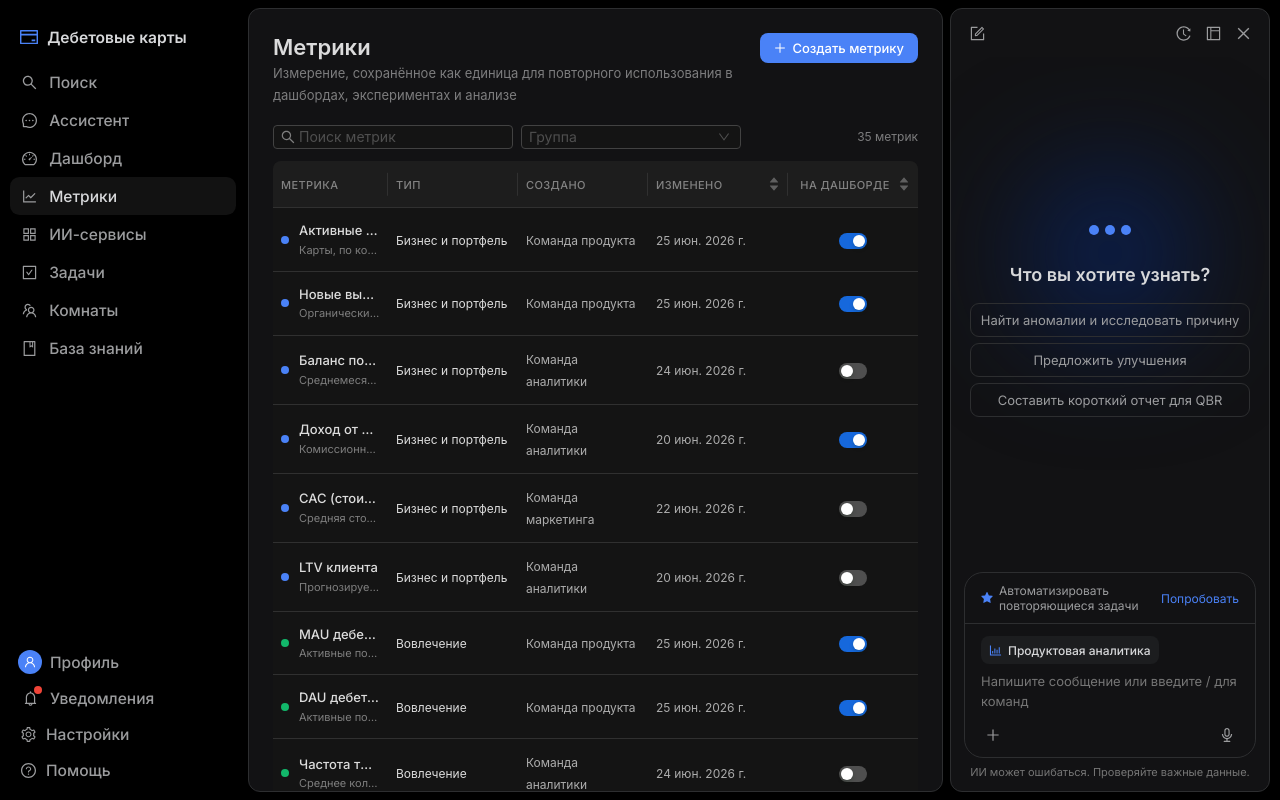
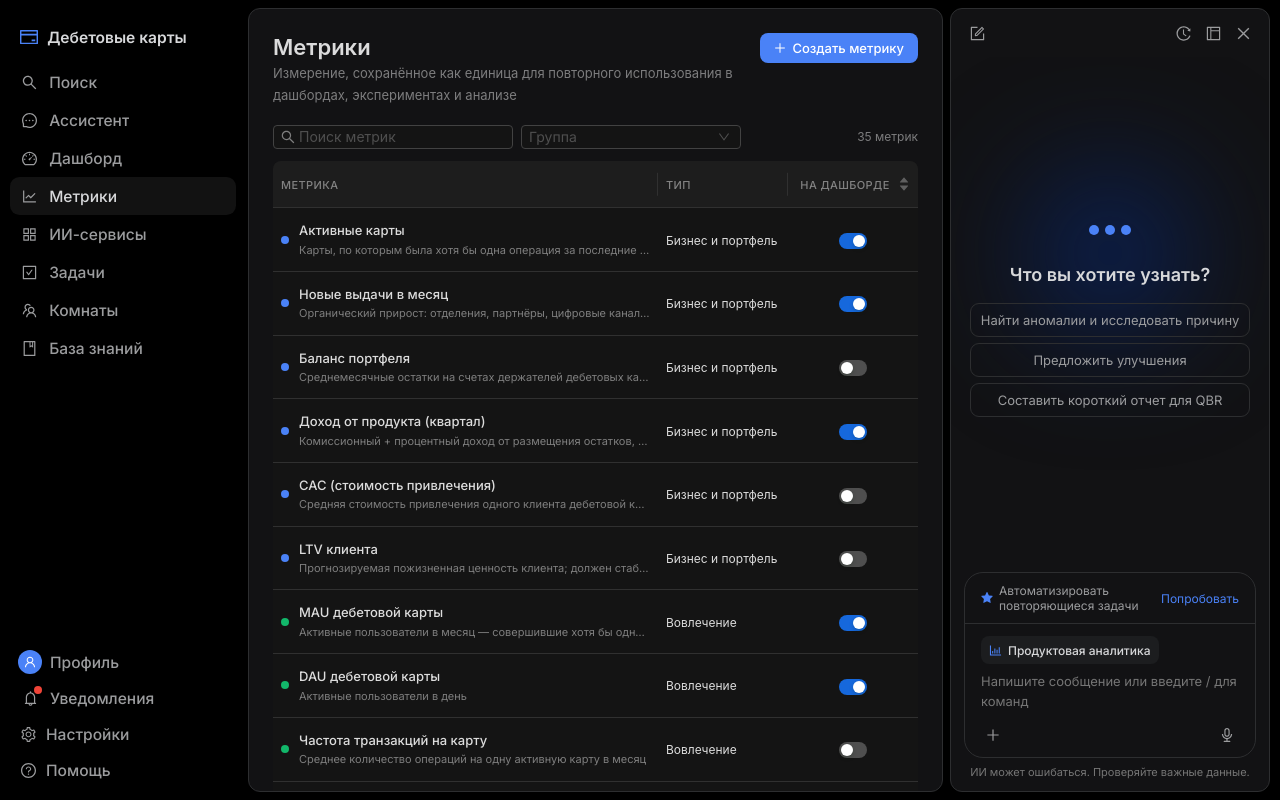
Before and after one commit to arsen2317/PO-Copilot, a React (Vite) app: page /metrics in a window 1280 px wide. Built offline with nearby package versions, Linux system fonts and the light colour scheme.

Commit message:
feat(metrics): remove owner and updatedAt columns from table
Co-Authored-By: Claude Sonnet 4.6 <noreply@anthropic.com>
Claude-Session: https://claude.ai/code/session_017yZekb31aMXwZLLcpnZ6dr

```diff
--- a/src/features/metrics/MetricsPage.tsx
+++ b/src/features/metrics/MetricsPage.tsx
@@ -17,11 +17,6 @@ import { getMetricDefinitions, getMetricGroupDefs } from '../../data/api/metric-
 import type { MetricDefinition } from '../../data/types';
 
 const { useToken } = theme;
-
-function fmtDate(s: string): string {
-  const d = new Date(s);
-  return isNaN(d.getTime()) ? '–' : d.toLocaleDateString('ru', { day: 'numeric', month: 'short', year: 'numeric' });
-}
 
 function ColTitle({ children }: { children: string }) {
   const { token } = useToken();
@@ -116,28 +111,6 @@ export default function MetricsPage() {
       render: (_: unknown, m: MetricDefinition) => (
         <Typography.Text style={{ fontSize: 12, color: token.colorText }}>
           {groupNameMap[m.groupId] ?? m.groupId}
-        </Typography.Text>
-      ),
-    },
-    {
-      title: <ColTitle>СОЗДАНО</ColTitle>,
-      key: 'owner',
-      width: 130,
-      render: (_: unknown, m: MetricDefinition) => (
-        <Typography.Text style={{ fontSize: 12, color: token.colorTextSecondary }}>
-          {m.owner}
-        </Typography.Text>
-      ),
-    },
-    {
-      title: <ColTitle>ИЗМЕНЕНО</ColTitle>,
-      key: 'updatedAt',
-      width: 140,
-      sorter: (a: MetricDefinition, b: MetricDefinition) =>
-        new Date(a.updatedAt).getTime() - new Date(b.updatedAt).getTime(),
-      render: (_: unknown, m: MetricDefinition) => (
-        <Typography.Text style={{ fontSize: 12, color: token.colorTextSecondary }}>
-          {fmtDate(m.updatedAt)}
         </Typography.Text>
       ),
     },
```
